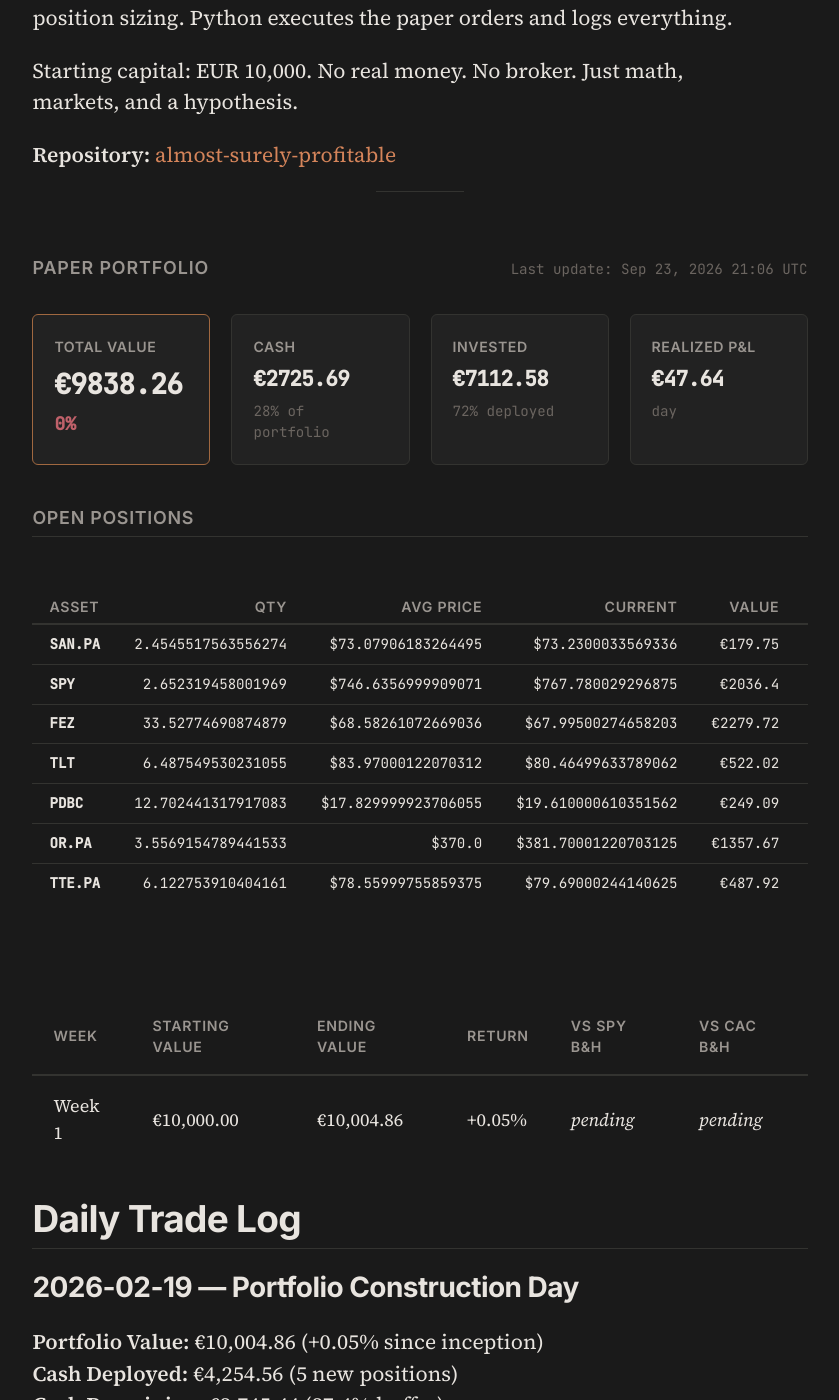
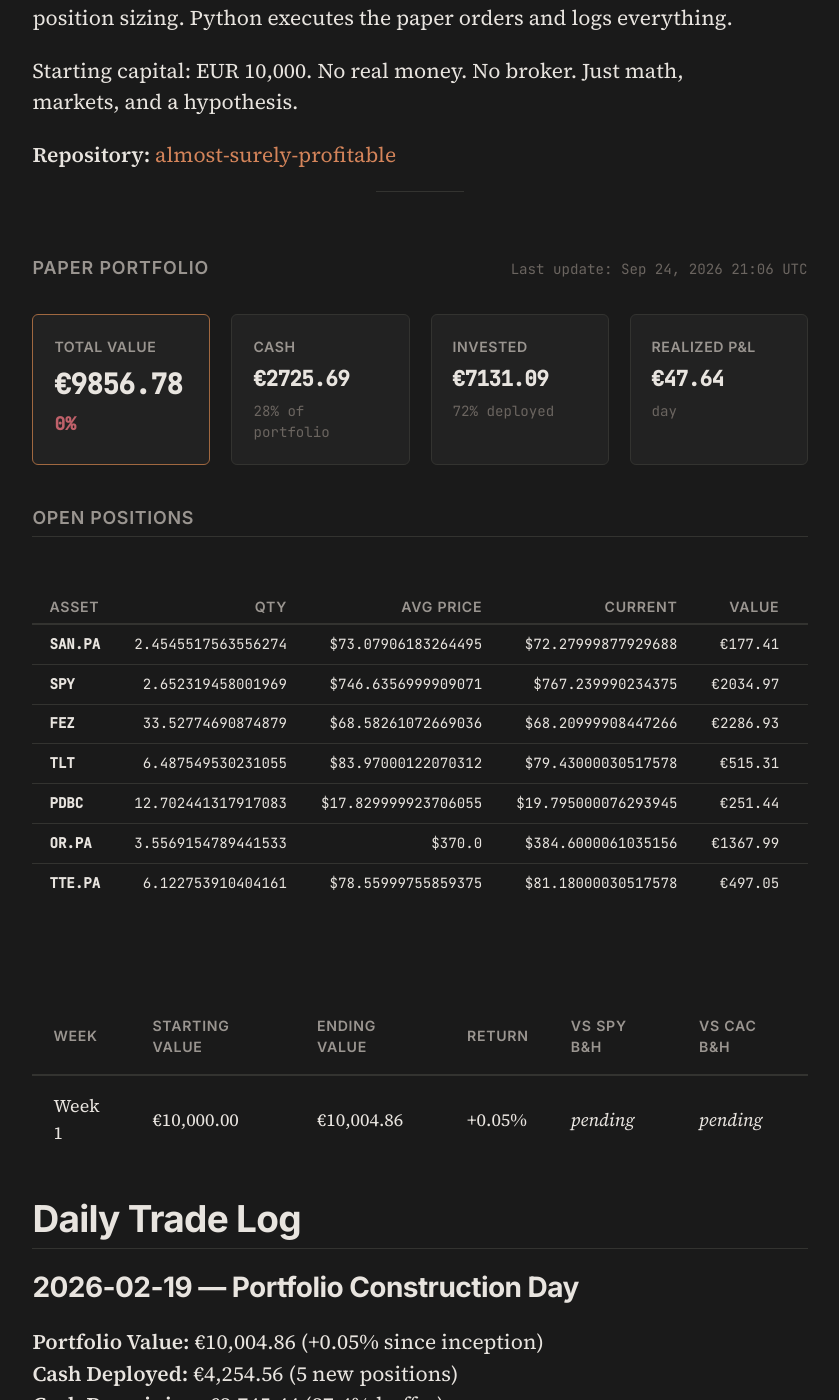
Before and after one commit to Alm0stSurely/alm0stsurely.github.io, a Jekyll site: the page built from trading.md, in a window 1280 px wide and 1400 px high, scrolled down 854 px. Shown: the whole window, without its empty margins (220-1059 px from the left). Built offline with Jekyll 4.4.1, drawn with Linux system fonts in a browser that asks for light colours.

```diff
--- a/_data/portfolio.json
+++ b/_data/portfolio.json
@@ -6,67 +6,67 @@
       "ticker": "SAN.PA",
       "quantity": 2.4545517563556274,
       "avg_price": 73.07906183264495,
-      "current_price": 73.2300033569336,
-      "market_value": 179.74683335768984,
-      "unrealized_pnl": 0.37049378354967644,
-      "unrealized_pnl_pct": 0.0020654551454738724
+      "current_price": 72.27999877929688,
+      "market_value": 177.41499795310574,
+      "unrealized_pnl": -1.9613416210344212,
+      "unrealized_pnl_pct": -0.010934227031786183
     },
     {
       "ticker": "SPY",
       "quantity": 2.652319458001969,
       "avg_price": 746.6356999909071,
-      "current_price": 767.780029296875,
-      "market_value": 2036.3979111694234,
-      "unrealized_pnl": 56.081516044619775,
-      "unrealized_pnl_pct": 0.028319472677539186
+      "current_price": 767.239990234375,
+      "market_value": 2034.9655550558737,
+      "unrealized_pnl": 54.64915993107002,
+      "unrealized_pnl_pct": 0.027596176078533104
     },
     {
       "ticker": "FEZ",
       "quantity": 33.52774690874879,
       "avg_price": 68.58261072669036,
-      "current_price": 67.99500274658203,
-      "market_value": 2279.719243147081,
-      "unrealized_pnl": -19.70117163863324,
-      "unrealized_pnl_pct": -0.008567885851561083
+      "current_price": 68.20999908447266,
+      "market_value": 2286.927585950186,
+      "unrealized_pnl": -12.492828835528599,
+      "unrealized_pnl_pct": -0.0054330338006905185
     },
     {
       "ticker": "TLT",
       "quantity": 6.487549530231055,
       "avg_price": 83.97000122070312,
-      "current_price": 80.46499633789062,
-      "market_value": 522.0206491919259,
-      "unrealized_pnl": -22.738892780947708,
-      "unrealized_pnl_pct": -0.041741155553875545
+      "current_price": 79.43000030517578,
+      "market_value": 515.3060611660957,
+      "unrealized_pnl": -29.453480806777975,
+      "unrealized_pnl_pct": -0.05406693878203719
     },
     {
       "ticker": "PDBC",
       "quantity": 12.702441317917083,
       "avg_price": 17.829999923706055,
-      "current_price": 19.610000610351562,
-      "market_value": 249.0948819973089,
-      "unrealized_pnl": 22.61035426796667,
-      "unrealized_pnl_pct": 0.09983178318912327
+      "current_price": 19.795000076293945,
+      "market_value": 251.44482685728804,
+      "unrealized_pnl": 24.960299127945802,
+      "unrealized_pnl_pct": 0.11020752445294774
     },
     {
       "ticker": "OR.PA",
       "quantity": 3.5569154789441533,
       "avg_price": 370.0,
-      "current_price": 381.70001220703125,
-      "market_value": 1357.6746817323617,
-      "unrealized_pnl": 41.61595452302504,
-      "unrealized_pnl_pct": 0.031621654613598005
+      "current_price": 384.6000061035156,
+      "market_value": 1367.9897149116105,
+      "unrealized_pnl": 51.9309877022738,
+      "unrealized_pnl_pct": 0.039459475955447604
     },
     {
       "ticker": "TTE.PA",
       "quantity": 6.122753910404161,
       "avg_price": 78.55999755859375,
-      "current_price": 79.69000244140625,
-      "market_value": 487.9222740682373,
-      "unrealized_pnl": 6.9187418150160624,
-      "unrealized_pnl_pct": 0.014383972987902581
+      "current_price": 81.18000030517578,
+      "market_value": 497.04516431512604,
+      "unrealized_pnl": 16.041632061904807,
+      "unrealized_pnl_pct": 0.03335034149699298
     }
   ],
-  "last_updated": "2026-09-23T21:06:36.934625",
-  "total_value": 9838.263157432282,
-  "positions_value": 7112.576474664028
+  "last_updated": "2026-09-24T21:06:40.736190",
+  "total_value": 9856.780588977539,
+  "positions_value": 7131.093906209286
 }
```
Also changed, not shown: _trading_analysis.md (+29 -49 lines).
